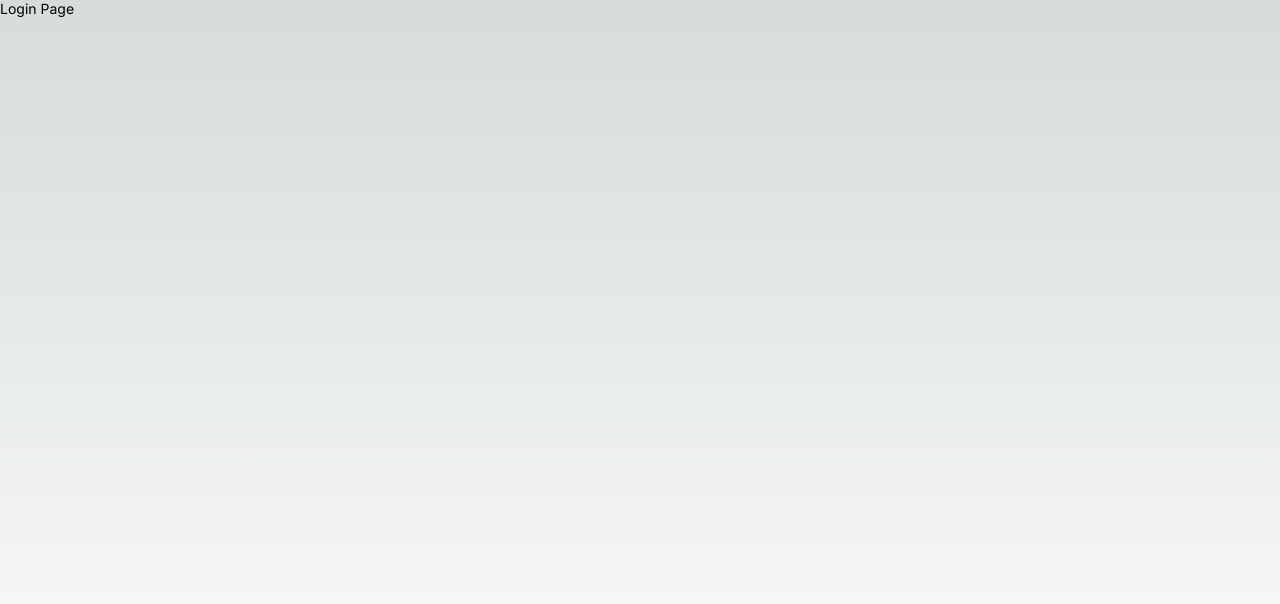
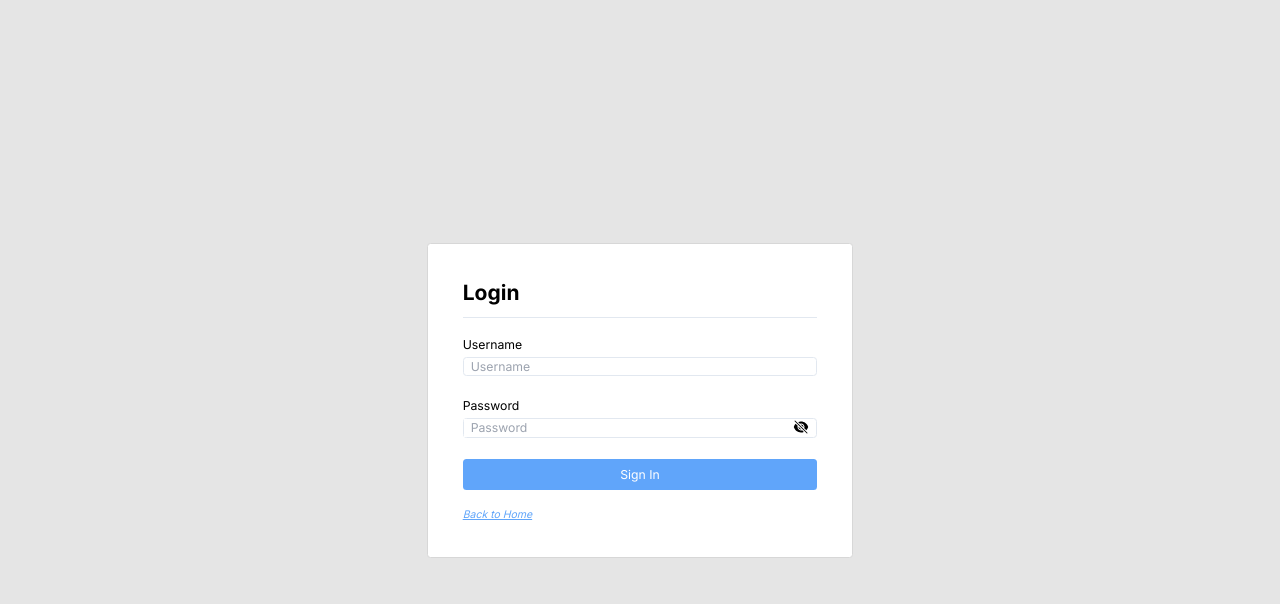
Before and after one commit to mugnirusmana/gits-ecommerce, a Next.js app: page /login in a window 1280 px wide. Shown: the top 604 px of the page. Built offline with nearby package versions, Linux system fonts and the light colour scheme.

Commit message:
:zap: Implement login

```diff
--- a/src/app/cart/page.tsx
+++ b/src/app/cart/page.tsx
@@ -179,7 +179,7 @@ export default function Cart() {
 
   const renderNullCart = () => {
     return (
-      <div className='text-sm'>No product added yet, <span className='cursor-pointer text-blue-500 underline text-xs' onClick={() => router.push('/product')}>Shopping now</span></div>
+      <div className='text-sm'>No product added yet, <span className='cursor-pointer text-blue-500 underline text-xs' onClick={() => router.push('/product')}>Start Shopping</span></div>
     )
   }
 
--- a/src/app/categories/page.tsx
+++ /dev/null
@@ -1,12 +0,0 @@
-'use client'
-
-import Header from '@/components/header'
-
-export default function Categories() {
-  return (
-    <div className="w-[100wh] min-h-screen flex flex-col overflow-y-hidden hide-scroll bg-white">
-      <Header active={"/categories"}/>
-      <span>Categories Page</span>
-    </div>
-  )
-}
--- a/src/app/login/page.tsx
+++ b/src/app/login/page.tsx
@@ -1,5 +1,168 @@
+'use client'
+
+import { AppDispatch, RootType } from "@/reducer/store"
+import { EyeIcon, EyeSlashIcon } from "@heroicons/react/24/solid"
+import { useRouter } from "next/navigation"
+import { useEffect, useState } from "react"
+import { useDispatch, useSelector } from "react-redux"
+import { setLogin, setDefaultLogin } from "@/reducer/slices/authSlice"
+
+interface popupType {
+  isShow: boolean,
+  message?: string | null
+}
+
 export default function Login() {
-    return (
-        <div className="w-screen h-screen">Login Page</div>
-    )
+	const [showPassword, setShowPassword] = useState<boolean>(false)
+	const [username, setUsername] = useState({
+		value: '',
+		isError: false,
+		errorMessage: ''
+	})
+	const [password, setPassword] = useState({
+		value: '',
+		isError: false,
+		errorMessage: ''
+	})
+	const [popup, setPopUp] = useState<popupType>({
+    isShow: false,
+    message: ''
+  })
+
+	const router = useRouter()
+	const { AuthSlice } = useSelector((state: RootType) => state)
+	const dispatch = useDispatch<AppDispatch>()
+
+	useEffect(() => {
+		let {
+			isSuccess,
+			isError,
+			errorMessage
+		} = AuthSlice
+
+		if (isError) {
+			setPopUp({
+				isShow: true,
+				message: errorMessage
+			})
+
+			dispatch(setDefaultLogin())
+		}
+
+		if (isSuccess) {
+			dispatch(setDefaultLogin())
+			let nextRoute = localStorage.getItem('nextRoute')
+			localStorage.removeItem('nextRoute')
+			router.replace(nextRoute??'/')
+		}
+
+	}, [AuthSlice])
+
+	const setSignIn = () => {
+		let resultValidateUsername = validate(username.value, 'Username')
+		let resultValidatePassword = validate(password.value, 'Password')
+		if (resultValidateUsername?.isError || resultValidatePassword?.isError) {
+			setUsername({
+				...username,
+				isError: resultValidateUsername?.isError,
+				errorMessage: resultValidateUsername?.errorMessage
+			})
+			setPassword({
+				...password,
+				isError: resultValidatePassword?.isError,
+				errorMessage: resultValidatePassword?.errorMessage
+			})
+		} else {
+			dispatch(setLogin(JSON.stringify({
+				username: username.value,
+				password: password.value,
+				expiresInMins: 1440 //24 hours
+			})))
+		}
+	}
+
+	const validate = (value: string, name: string) => {
+		let isError: boolean = false
+		let errorMessage: string | null = ''
+		if (!value) {
+			isError = true
+			errorMessage = `${name} is required`
+		} else if (value?.length > 50) {
+			isError = true
+			errorMessage = `${name} max length 50 characters`
+		}
+
+		return {
+			isError,
+			errorMessage
+		}
+	}
+
+	const renderPopUp = () => {
+    if (popup?.isShow) {
+      return (
+        <div className='w-screen h-screen absolute top-0 left-0 flex items-center justify-center backdrop-blur-md'>
+          <div className='w-[320px] h-[150px] rounded bg-white border border-slate-300 flex flex-col items-center justify-center p-5 gap-3'>
+            <span className='font-bold'>Login</span>
+            <span className='h-full text-sm'>{popup?.message}</span>
+            <div
+              className='w-full flex flex-row items-center justify-center py-1 px-2 rounded bg-blue-300 text-white text-sm cursor-pointer'
+              onClick={() => {
+								setPopUp({
+									isShow: false,
+									message: ''
+								})
+              }}
+            >Close</div>
+          </div>
+        </div>
+      )
+    }
+    return null
+  }
+
+	return (
+		<div className="w-screen h-screen bg-[#e5e5e5] flex items-center justify-center py-20 text-sm">
+			<div className="w-1/3 h-fit rounded p-10 border border-[#d7d7d7] flex flex-col gap-5 bg-white">
+				<h1 className="font-bold text-2xl w-full border-b border-b-slate-200 pb-3">Login</h1>
+				<div className="w-full flex flex-col gap-1">
+					<span>Username</span>
+					<input
+						type="text"
+						placeholder="Username"
+						className="outline-none w-full border border-slate-200 rounded px-2"
+						value={username?.value}
+						onChange={(event) => setUsername({...username, value: event?.target?.value, isError: false, errorMessage: ''})}
+					/>
+					<span className="text-[8px] text-red-500">{username?.errorMessage}</span>
+				</div>
+				<div className="w-full flex flex-col gap-1">
+					<span>Password</span>
+					<div className="w-full flex flex-row border border-slate-200 rounded">
+						<input
+							type={showPassword ? "text" : "password"}
+							placeholder="Password"
+							className="outline-none w-full px-2"
+							value={password?.value}
+							onChange={(event) => setPassword({...username, value: event?.target?.value, isError: false, errorMessage: ''})}
+						/>
+						<div
+							className="w-fit h-full rounded-tr rounded-br px-2 cursor-pointer flex items-center justify-center"
+							onClick={() => setShowPassword(!showPassword)}
+						>
+							{showPassword ? (<EyeIcon className="h-[16px]" />) : (<EyeSlashIcon className="h-[16px]" />)}
+						</div>
+					</div>
+					<span className="text-[8px] text-red-500">{password?.errorMessage}</span>
+				</div>
+
+				<div
+					className={`w-full flex flex-row items-center justify-center text-white ${AuthSlice?.isLoading ? 'bg-gray-500 cursor-default' : 'bg-blue-400 cursor-pointer'} rounded py-2 px-4`}
+					onClick={() => !AuthSlice?.isLoading ? setSignIn() : {}}
+				>{AuthSlice?.isLoading ? 'Loading...' : 'Sign In'}</div>
+				<span className="text-blue-400 italic text-xs underline cursor-pointer" onClick={() => router.push('/')}>Back to Home</span>
+			</div>
+			{renderPopUp()}
+		</div>
+	)
 }
--- a/src/app/product/[id]/page.tsx
+++ b/src/app/product/[id]/page.tsx
@@ -1,7 +1,7 @@
 'use client'
 
 import Header from '@/components/header'
-import { useRouter } from 'next/navigation'
+import { useRouter, usePathname } from 'next/navigation'
 import { useEffect, useState } from 'react'
 import Image from "next/image"
 
@@ -50,7 +50,8 @@ export default function ProductDetail({ params }: { params: { id?: string } }) {
   const [activeImage, setActiveImage] = useState<string>('')
   const { id }: {id?: string | null} = params
   const router = useRouter()
-  const { ProductDetailSlice, CartSlice }  = useSelector((state: RootType) => state)
+  const path = usePathname()
+  const { ProductDetailSlice, CartSlice, AuthSlice }  = useSelector((state: RootType) => state)
   const dispatch = useDispatch<AppDispatch>()
 
   useEffect(() => {
@@ -110,7 +111,7 @@ export default function ProductDetail({ params }: { params: { id?: string } }) {
       return (
         <div className='w-screen h-screen absolute top-0 left-0 flex items-center justify-center backdrop-blur-md'>
           <div className='w-[320px] h-[150px] rounded bg-white border border-slate-300 flex flex-col items-center justify-center p-5 gap-3'>
-            <span className='font-bold'>Title</span>
+            <span className='font-bold'>Product Detail</span>
             <span className='h-full text-sm'>{popup?.message}</span>
             <div
               className='w-full flex flex-row items-center justify-center py-1 px-2 rounded bg-blue-300 text-white text-sm cursor-pointer'
@@ -215,6 +216,10 @@ export default function ProductDetail({ params }: { params: { id?: string } }) {
           <div
             className='border border-blue-500 bg-blue-400 rounded px-2 py-1 flex items-center justify-center text-nowrap text-sm text-white cursor-pointer'
             onClick={() => {
+              if(!AuthSlice?.data?.id) {
+                localStorage.setItem('nextRoute', path)
+                router.replace('/login')
+              } else {
                 const itemCart = {
                   ...ProductDetailSlice?.data,
                   size: selectSize,
@@ -222,6 +227,7 @@ export default function ProductDetail({ params }: { params: { id?: string } }) {
                   specification: selectSpec
                 }
                 dispatch(addToCart(itemCart))
+              }
             }}
           >Add to Cart</div>
 
--- /dev/null
+++ b/src/reducer/slices/authSlice.tsx
@@ -0,0 +1,91 @@
+import { createSlice } from "@reduxjs/toolkit";
+import axios from "axios";
+
+interface PayloadType {
+  type?: string | null
+  data: {}
+}
+
+const initialState = {
+    isLoading: false,
+    isSuccess: false,
+    isError: false,
+    errorMessage: '',
+    type: '',
+    data: {},
+} as any
+
+const slice = createSlice({
+    name: 'auth',
+    initialState: initialState,
+    reducers: {
+        reducerAuthDefault: (state) => {
+            state.isLoading = false
+            state.isSuccess = false
+            state.isError = false
+            state.type = null
+        },
+        reducerAuthGet: (state) => {
+            state.isLoading = true
+            state.isSuccess = false
+            state.isError = false
+        },
+        reducerAuthSuccess: (state, payload: { payload: PayloadType }) => {
+            state.isLoading = false
+            state.isSuccess = true
+            state.isError = false
+            state.type = payload.payload.type
+            state.data = payload.payload.data
+        },
+        reducerAuthFailed: (state, payload) => {
+            state.isLoading = false
+            state.isSuccess = false
+            state.isError = true
+            state.errorMessage = payload.payload
+        }
+    }
+})
+
+export const {
+    reducerAuthDefault,
+    reducerAuthGet,
+    reducerAuthSuccess,
+    reducerAuthFailed,
+} = slice.actions
+
+export const setDefaultLogin = () => {
+    return async (dispatch: Function) => {
+        dispatch(reducerAuthDefault());
+    };
+}
+
+export const setLogin = (data: any) => {
+  return async (dispatch: Function) => {
+    dispatch(reducerAuthGet())
+    let config = { headers: { "Content-Type": "application/json" } }
+    axios.post('https://dummyjson.com/auth/login', data, config)
+      .then((response: any) => {
+        const payload: PayloadType = {
+          type: 'login',
+          data: response.data
+        }
+        dispatch(reducerAuthSuccess(payload))
+      })
+      .catch((error: any) => {
+        const message: any = error?.response?.data?.message??'Someting went wrong'
+        dispatch(reducerAuthFailed(message))
+      })
+    }
+}
+
+export const setLogout = () => {
+  return async (dispatch: Function) => {
+    const payload: PayloadType = {
+      type: 'logout',
+      data: {}
+    }
+    dispatch(reducerAuthSuccess(payload))
+  }
+}
+
+export default slice.reducer
--- a/src/reducer/store.tsx
+++ b/src/reducer/store.tsx
@@ -1,3 +1,4 @@
+import AuthSlice from "./slices/authSlice"
 import { configureStore } from "@reduxjs/toolkit"
 import BannerSlice from "@/reducer/slices/bannerSlice"
 import CategoriesSlice from "@/reducer/slices/categoriesSlice"
@@ -8,6 +9,7 @@ import CartSlice from "@/reducer/slices/cartSlice"
 export function makeStore() {
   return configureStore({
     reducer: {
+      AuthSlice: AuthSlice,
       BannerSlice: BannerSlice,
       CategoriesSlice: CategoriesSlice,
       ProductsSlice: ProductsSlice,
```
Also changed, not shown: src/components/header.tsx (+52 -7 lines). Lines whose indentation alone changed are shown as unchanged.
